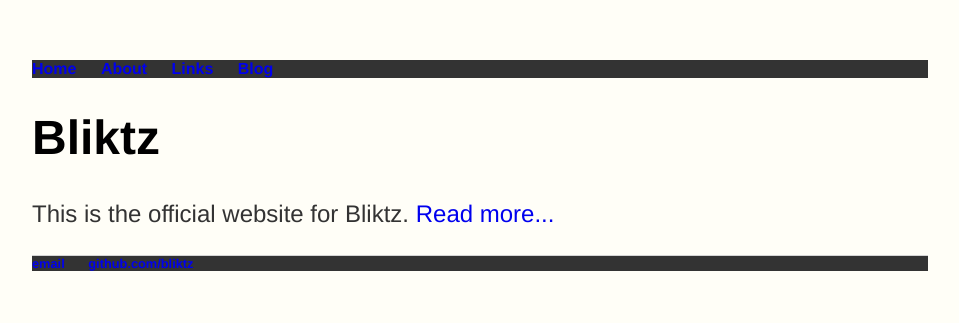
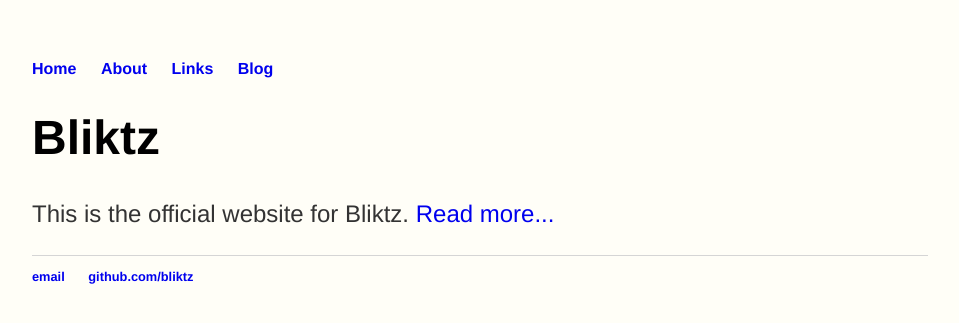
Before and after one commit to bliktz/bliktz.github.io, a Jekyll site: the page built from index.html, in a window 1280 px wide. Shown: the top 323 px of the page, without its empty margins (160-1119 px from the left). Built offline with Jekyll 4.4.1, drawn with Linux system fonts in a browser that asks for light colours.

Commit message:
Update main.css

```diff
--- a/css/main.css
+++ b/css/main.css
@@ -8,11 +8,6 @@
     padding: 0px;
     list-style: none;
     font-weight: bold;
-    list-style-type: none;
-    margin: 0;
-    padding: 0;
-    overflow: hidden;
-    background-color: #333;
 }
 nav ul li, footer ul li {
     display: inline;
```
